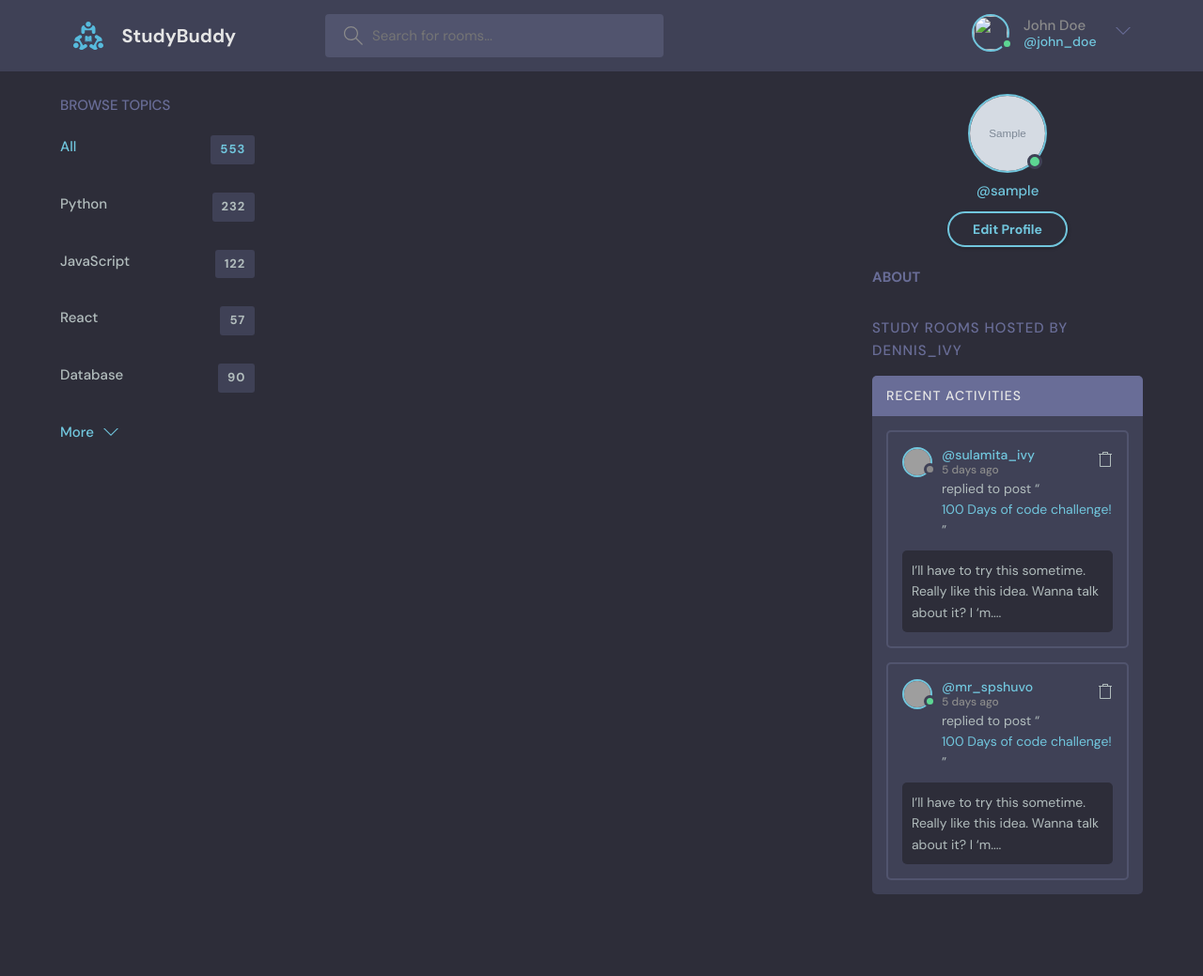
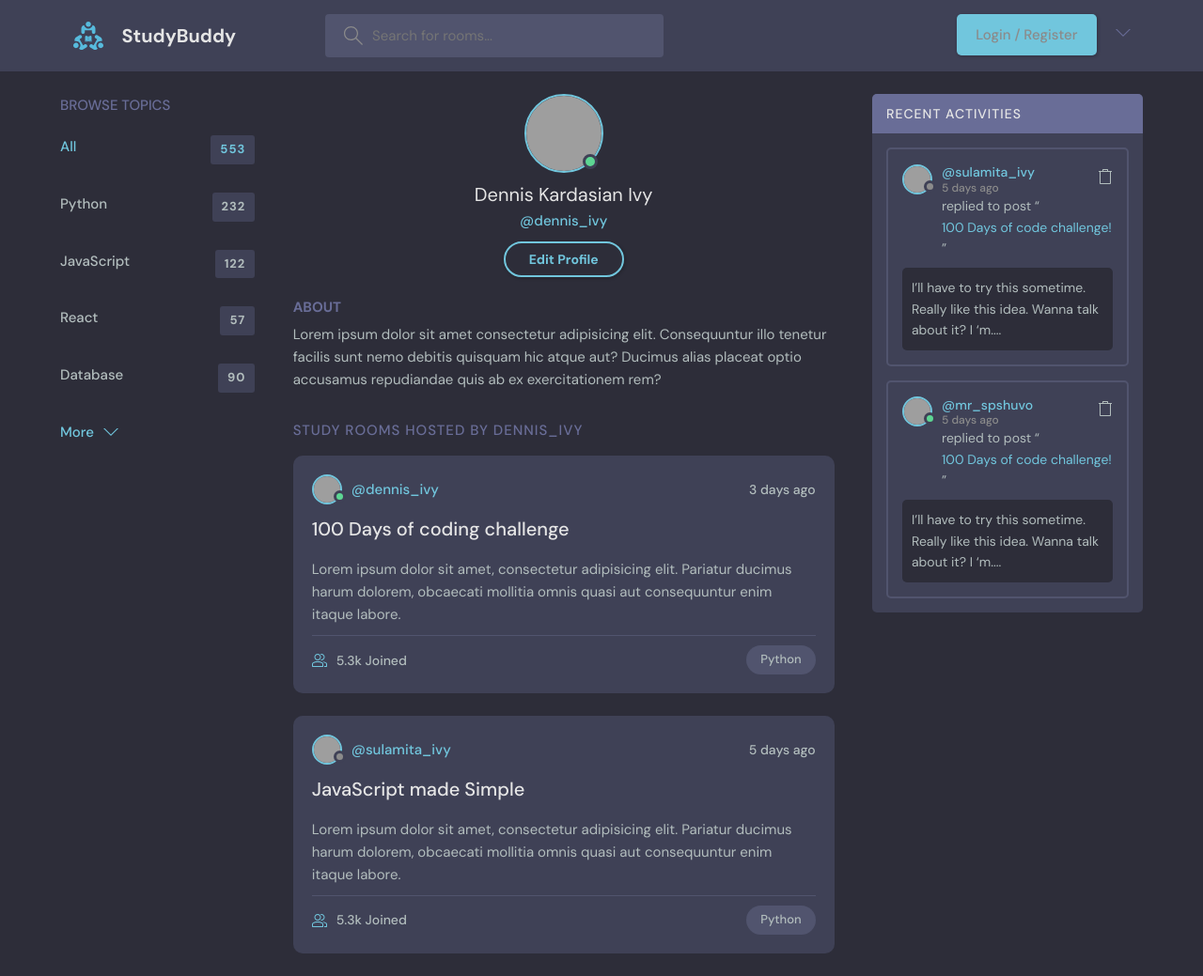
Before and after one commit to abolfazlz15/StudyBuddyDjangoProject, a Django app: page /account/profile/1 in a window 1280 px wide. Shown: the whole page at 94% size. Before the commit the page ends 952 px from the top, so only its background shows below. Run offline with Django 4.2, Linux system fonts and the light colour scheme; tables that the repository leaves empty hold one stand-in row (values such as "Sample post"); grey boxes marked "Sample" are stand-in pictures; parts of the project's set-up code (start-up, migrations or seed data) failed here and were passed over; grey boxes are pictures that could not be loaded.

Commit message:
fix some bug in project

```diff
--- a/account/models.py
+++ b/account/models.py
@@ -15,7 +15,7 @@
     username = models.CharField(max_length=100, unique=True)
     avatar = models.ImageField(upload_to='user_profile', null=True, blank=True)
     phone_number = models.CharField(max_length=11, unique=True, null=True, blank=True)
-
+    bio = models.TextField(null=True, blank=True)
     is_active = models.BooleanField(default=True)
     is_admin = models.BooleanField(default=False)
 
@@ -28,19 +28,16 @@
         return self.email
 
     def has_perm(self, perm, obj=None):
-        "Does the user have a specific permission?"
-        # Simplest possible answer: Yes, always
+
         return True
 
     def has_module_perms(self, app_label):
-        "Does the user have permissions to view the app `app_label`?"
-        # Simplest possible answer: Yes, always
+
         return True
 
     @property
     def is_staff(self):
-        "Is the user a member of staff?"
-        # Simplest possible answer: All admins are staff
+
         return self.is_admin
 
     def showImage(self):
--- a/account/templates/account/profile.html
+++ b/account/templates/account/profile.html
@@ -1,6 +1,7 @@
 {% extends 'base.html' %}
 {% load static %}
-{% block tiitle %}<title>Profile</title>{% endblock %}
+
+{% block tiitle %}<title>home</title>{% endblock %}
 
 {% block content %}
   <main class="profile-page layout layout--3">
@@ -42,25 +43,20 @@
         <div class="profile">
           <div class="profile__avatar">
             <div class="avatar avatar--large active">
-
-              {% if object.avatar %}
-              <img src="{{ object.avatar.url }}" />
-              {% else %}
-              <img src="{% static 'assets/images/sutdent-prof.png' %}" />
-
-              {% endif %}
-
+              <img src="https://randomuser.me/api/portraits/men/11.jpg" />
             </div>
           </div>
           <div class="profile__info">
-            <h3>{{ object.first_name }} {{ object.last_name }}</h3>
-            <p>@{{ object.username }}</p>
+            <h3>Dennis Kardasian Ivy</h3>
+            <p>@dennis_ivy</p>
             <a href="edit-user.html" class="btn btn--main btn--pill">Edit Profile</a>
           </div>
           <div class="profile__about">
             <h3>About</h3>
             <p>
-              {{ object.bio }}
+              Lorem ipsum dolor sit amet consectetur adipisicing elit. Consequuntur illo tenetur
+              facilis sunt nemo debitis quisquam hic atque aut? Ducimus alias placeat optio
+              accusamus repudiandae quis ab ex exercitationem rem?
             </p>
           </div>
         </div>
@@ -71,24 +67,66 @@
             </h2>
           </div>
         </div>
-        {% for room in object.rooms.all %}
+        <div class="roomListRoom">
+          <div class="roomListRoom__header">
+            <a href="profile.html" class="roomListRoom__author">
+              <div class="avatar avatar--small active">
+                <img src="https://randomuser.me/api/portraits/men/11.jpg" />
+              </div>
+              <span>@dennis_ivy</span>
+            </a>
+            <div class="roomListRoom__actions">
+              <span>3 days ago</span>
+
+            </div>
+          </div>
+          <div class="roomListRoom__content">
+            <a href="room.html">100 Days of coding challenge</a>
+            <p>
+              Lorem ipsum dolor sit amet, consectetur adipisicing elit. Pariatur ducimus harum
+              dolorem, obcaecati mollitia omnis quasi aut consequuntur enim itaque labore.
+            </p>
+          </div>
+          <div class="roomListRoom__meta">
+            <a class="roomListRoom__joined">
+              <svg version="1.1" xmlns="http://www.w3.org/2000/svg" width="32" height="32" viewBox="0 0 32 32">
+                <title>user-group</title>
+                <path
+                  d="M30.539 20.766c-2.69-1.547-5.75-2.427-8.92-2.662 0.649 0.291 1.303 0.575 1.918 0.928 0.715 0.412 1.288 1.005 1.71 1.694 1.507 0.419 2.956 1.003 4.298 1.774 0.281 0.162 0.456 0.487 0.456 0.85v4.65h-4v2h5c0.553 0 1-0.447 1-1v-5.65c0-1.077-0.56-2.067-1.461-2.584z">
+                </path>
+                <path
+                  d="M22.539 20.766c-6.295-3.619-14.783-3.619-21.078 0-0.901 0.519-1.461 1.508-1.461 2.584v5.65c0 0.553 0.447 1 1 1h22c0.553 0 1-0.447 1-1v-5.651c0-1.075-0.56-2.064-1.461-2.583zM22 28h-20v-4.65c0-0.362 0.175-0.688 0.457-0.85 5.691-3.271 13.394-3.271 19.086 0 0.282 0.162 0.457 0.487 0.457 0.849v4.651z">
+                </path>
+                <path
+                  d="M19.502 4.047c0.166-0.017 0.33-0.047 0.498-0.047 2.757 0 5 2.243 5 5s-2.243 5-5 5c-0.168 0-0.332-0.030-0.498-0.047-0.424 0.641-0.944 1.204-1.513 1.716 0.651 0.201 1.323 0.331 2.011 0.331 3.859 0 7-3.141 7-7s-3.141-7-7-7c-0.688 0-1.36 0.131-2.011 0.331 0.57 0.512 1.089 1.075 1.513 1.716z">
+                </path>
+                <path
+                  d="M12 16c3.859 0 7-3.141 7-7s-3.141-7-7-7c-3.859 0-7 3.141-7 7s3.141 7 7 7zM12 4c2.757 0 5 2.243 5 5s-2.243 5-5 5-5-2.243-5-5c0-2.757 2.243-5 5-5z">
+                </path>
+              </svg>
+              5.3k Joined
+            </a>
+            <p class="roomListRoom__topic">Python</p>
+          </div>
+        </div>
         <div class="roomListRoom">
           <div class="roomListRoom__header">
             <a href="profile.html" class="roomListRoom__author">
               <div class="avatar avatar--small">
-                <img src="{{ room.host.profile_image.url }}" />
+                <img src="https://randomuser.me/api/portraits/women/11.jpg" />
               </div>
-              <span>@{{ room.host.username }}</span>
+              <span>@sulamita_ivy</span>
             </a>
             <div class="roomListRoom__actions">
-              <span>{{ room.created|timesince }} ago</span>
+              <span>5 days ago</span>
 
             </div>
           </div>
           <div class="roomListRoom__content">
-            <a href="room.html">{{ room.name }}</a>
+            <a href="room.html">JavaScript made Simple</a>
             <p>
-              {{ room.description }}
+              Lorem ipsum dolor sit amet, consectetur adipisicing elit. Pariatur ducimus harum
+              dolorem, obcaecati mollitia omnis quasi aut consequuntur enim itaque labore.
             </p>
           </div>
           <div class="roomListRoom__meta">
@@ -108,13 +146,12 @@
                   d="M12 16c3.859 0 7-3.141 7-7s-3.141-7-7-7c-3.859 0-7 3.141-7 7s3.141 7 7 7zM12 4c2.757 0 5 2.243 5 5s-2.243 5-5 5-5-2.243-5-5c0-2.757 2.243-5 5-5z">
                 </path>
               </svg>
-              {{ room.participants.count }} Joined
+              5.3k Joined
             </a>
-            <p class="roomListRoom__topic">{{ room.topic }}</p>
+            <p class="roomListRoom__topic">Python</p>
           </div>
         </div>
       </div>
-      {% endfor %}
       <!-- Room List End -->
 
       <!-- Activities Start -->
--- a/core/models.py
+++ b/core/models.py
@@ -12,7 +12,7 @@
 
 
 class Room(models.Model):
-    host = models.ForeignKey(User, default='userNotFound', on_delete=models.SET_DEFAULT)
+    host = models.ForeignKey(User, default='userNotFound', on_delete=models.SET_DEFAULT,  related_name='rooms')
     topic = models.ForeignKey(Topic, on_delete=models.CASCADE, related_name='rooms')
     name = models.CharField(max_length=155)
     slug = models.SlugField(null=True, blank=True)
--- a/core/templates/core/home.html
+++ b/core/templates/core/home.html
@@ -70,7 +70,7 @@
                 {% for room in rooms %}
                     <div class="roomListRoom">
                         <div class="roomListRoom__header">
-                            <a href="profile.html" class="roomListRoom__author">
+                            <a href="{% url 'account:profile-detail' room.host.id %}" class="roomListRoom__author">
                                 <div class="avatar avatar--small">
 
                                     {% if room.host.avatar %}
@@ -128,7 +128,7 @@
                 {% for message in messages %}
                     <div class="activities__box">
                         <div class="activities__boxHeader roomListRoom__header">
-                            <a href="profile.html" class="roomListRoom__author">
+                            <a href="{% url 'account:profile-detail' message.user.id %}" class="roomListRoom__author">
                                 <div class="avatar avatar--small">
                                     {% if message.user.avatar %}
                                     <img src="{{  message.user.avatar.url }}"/>
--- a/templates/inc/head.html
+++ b/templates/inc/head.html
@@ -4,3 +4,4 @@
 <meta name="viewport" content="width=device-width, initial-scale=1.0" />
 <link rel="shortcut icon" href="{% static 'assets/favicon.ico' %}" type="image/x-icon" />
 <link rel="stylesheet" href="{% static 'css/style.css' %}" />
+<link rel="script" href="{% static 'js/script.js' %}" />
--- a/templates/inc/header.html
+++ b/templates/inc/header.html
@@ -27,12 +27,19 @@
       <!-- Logged In -->
 
       <div class="header__user">
-        <a href="profile.html">
+
+        {% if request.user.is_authenticated %}
           <div class="avatar avatar--medium active">
-            <img src="{{ request.user.profile_image.url }}" />
+          {% if request.user.avatar %}
+          <img src="{{ request.user.avatar.url }}" />
+          {% else %}
+          <img src="{% static 'assets/images/sutdent-prof.png' %}" />
+          {% endif %}
           </div>
-          <p>John Doe <span>@john_doe</span></p>
-        </a>
+              <p>@{{ request.user.username }}</p>
+        {% else %}
+          <a class="btn btn--main" href="{% url 'account:login' %}">Login / Register</a>
+        {% endif %}
         <button class="dropdown-button">
           <svg version="1.1" xmlns="http://www.w3.org/2000/svg" width="32" height="32" viewBox="0 0 32 32">
             <title>chevron-down</title>
@@ -65,3 +72,5 @@
     </nav>
   </div>
 </header>
+
+<script src="{% static 'js/script.js' %}"></script>
```
Also changed, not shown: core/mixins.py (added, +11 -0 lines), core/templates/core/room.html (+15 -5 lines), core/views.py (+10 -0 lines), account/migrations/0005_user_bio.py (added).
